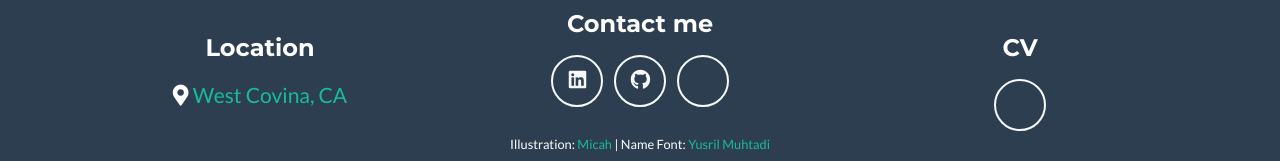
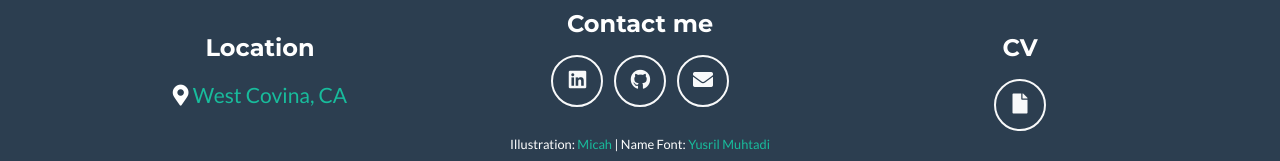
Before and after one commit to jkane002/jkane002.github.io, a plain HTML site: page index.html in a window 1280 px wide. Shown: the part 2040-2201 px from the top of the page. Drawn offline with nearby package versions, Linux system fonts and the light colour scheme.

Commit message:
updated icons

```diff
--- a/index.html
+++ b/index.html
@@ -279,7 +279,7 @@
               </li>
               <li class="list-inline-item">
                 <a class="btn btn-outline-light btn-social text-center rounded-circle" href="mailto:jkaneshiro97@gmail.com?Subject=Hello%20Again" target="_blank">
-                  <i class="fab fa-fw fa-envelope"></i>
+                  <i class="fab fa fa-envelope"></i>
                 </a>
               </li>
               <!-- <li class="list-inline-item">
@@ -292,7 +292,7 @@
           <div class="col-md-4">
             <h4 class="pt-4 mb-3">CV</h4>
             <a class="btn btn-outline-light btn-social text-center rounded-circle" href="../img/Resume.pdf" target="_blank">
-              <i class="fab fa-fw fa-file"></i>
+              <i class="fab fa fa-file"></i>
             </a>
           </div>
         </div>
```
